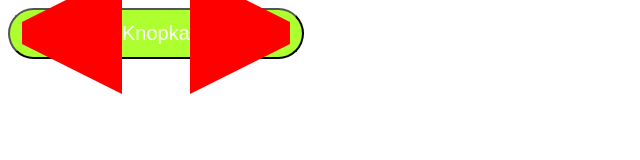
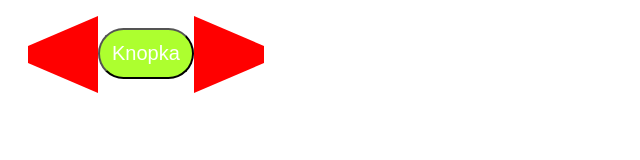
Before and after one commit to themishkaCoder/themishkaCoder.github.io, a plain HTML site: page after/index.html in a window 1280 px wide. Shown: the whole page, without its empty margins (0-640 px from the left). Drawn offline with Linux system fonts and the light colour scheme.

Commit message:
button with triangle

```diff
--- a/after/index.html
+++ b/after/index.html
@@ -6,6 +6,8 @@
     <link rel="stylesheet" href="style.css">
 </head>
 <body>
+   <div class="test">
     <button class="but">Knopka</button>
+   </div>
 </body>
 </html>
--- a/after/style.css
+++ b/after/style.css
@@ -6,20 +6,24 @@
     padding: 12px;
 }
 
-.but::before{
+.test::before{
     content: "";
     width: 0;
 	height: 0;
-	border-top: 50px solid transparent;
-	border-right: 100px solid red;
-	border-bottom: 50px solid transparent;
+	border-top: 30px solid transparent;
+	border-right: 70px solid red;
+	border-bottom: 30px solid transparent;
 }
 
-.but::after{
+.test::after{
     content: "";
     width: 0;
 	height: 0;
-	border-top: 50px solid transparent;
-	border-left: 100px solid red;
-	border-bottom: 50px solid transparent;
+	border-top: 30px solid transparent;
+	border-left: 70px solid red;
+	border-bottom: 30px solid transparent;
 }
+
+.test{
+    padding: 20px;
+}
```
Also changed, not shown: 2 other files.
